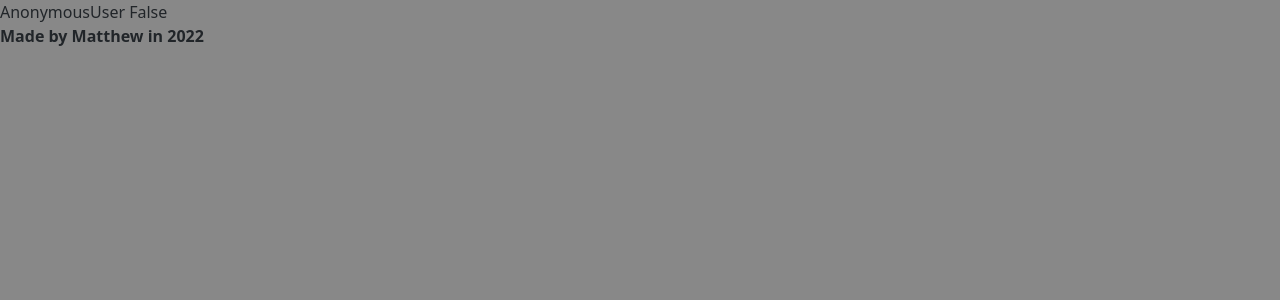
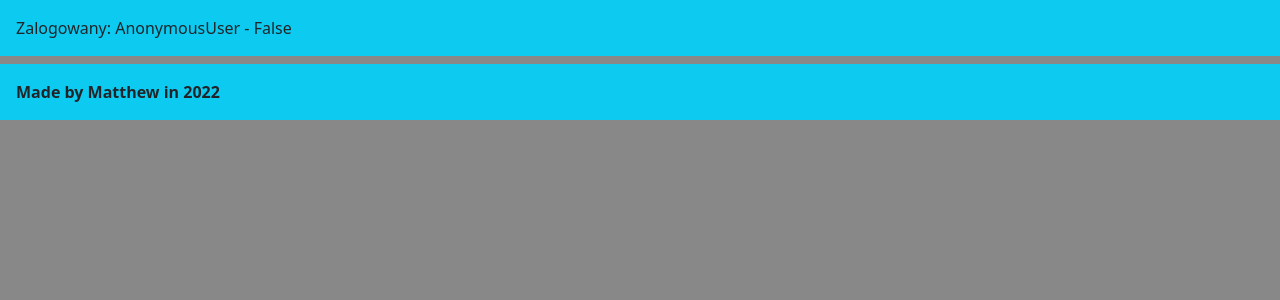
Before and after one commit to Mateusz-11/Budget_Accounting_App, a Django app: template budget_app/templates/budget_app/base.html in a window 1280 px wide. Shown: the top 300 px of the page. Run offline with Django 4.2, Linux system fonts and the light colour scheme; the template is opened without the code that fills it: most values are stand-ins (such as "Sample title", 1, 10 or a date in 2020).

Commit message:
Changed Style

```diff
--- a/budget_app/templates/budget_app/base.html
+++ b/budget_app/templates/budget_app/base.html
@@ -12,6 +12,10 @@
     style="background-color: {{ color }}"
     {% endif %}
     >
+    <div class="p-3 mb-2 bg-info text-dark">
+        Zalogowany: {{ request.user }} - {{ request.user.is_authenticated }}
+    </div>
+
         {% block title %}{% endblock %}
 
         {% block content %}
@@ -19,9 +23,8 @@
     {% for message in messages %}
         <p>{{ message }}</p>
     {% endfor %}
-    {{ request.user }}
-    {{ request.user.is_authenticated }}
-    <footer>
+
+    <footer  class="p-3 mb-2 bg-info text-dark">
       <strong>
         Made by Matthew in 2022
       </strong>
```
